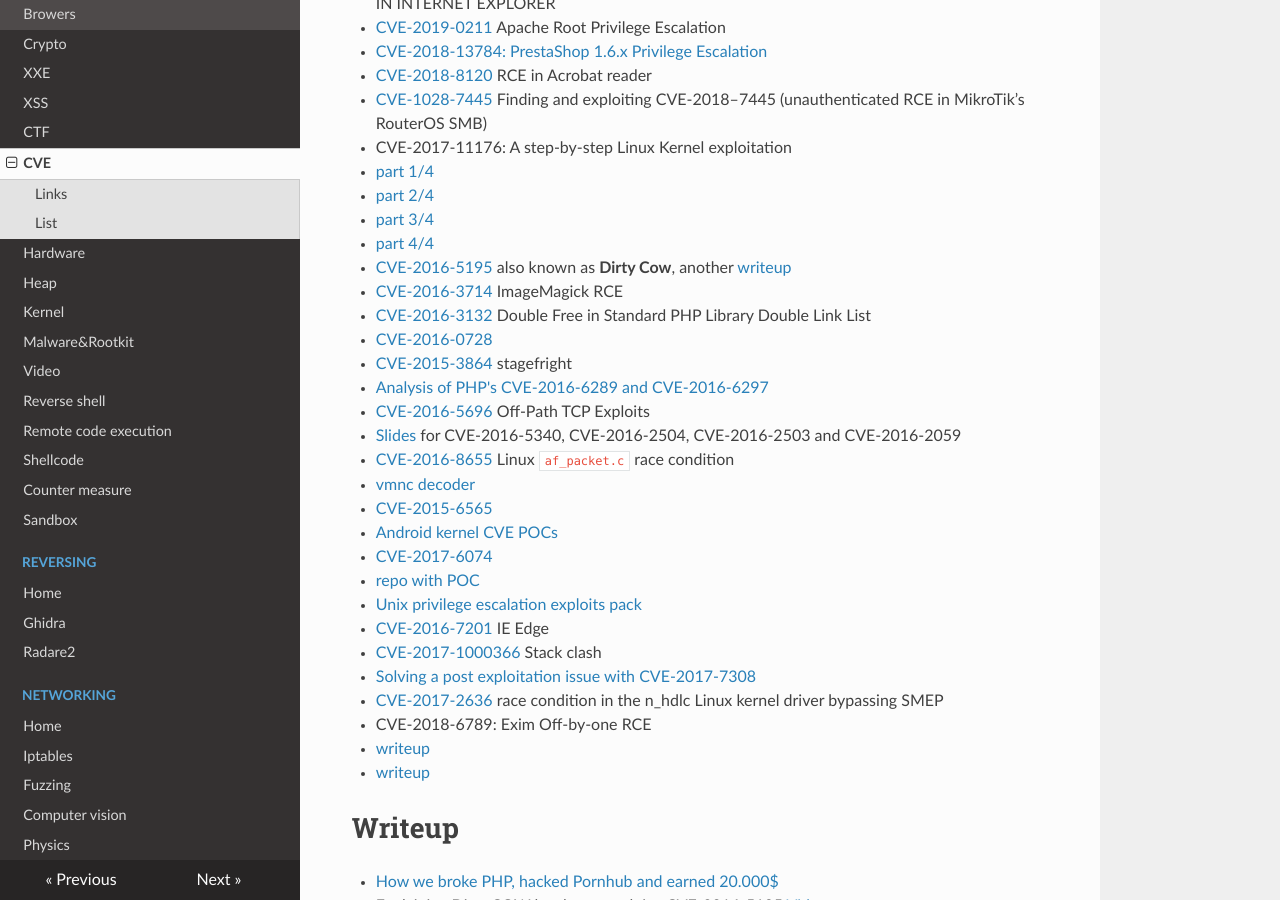
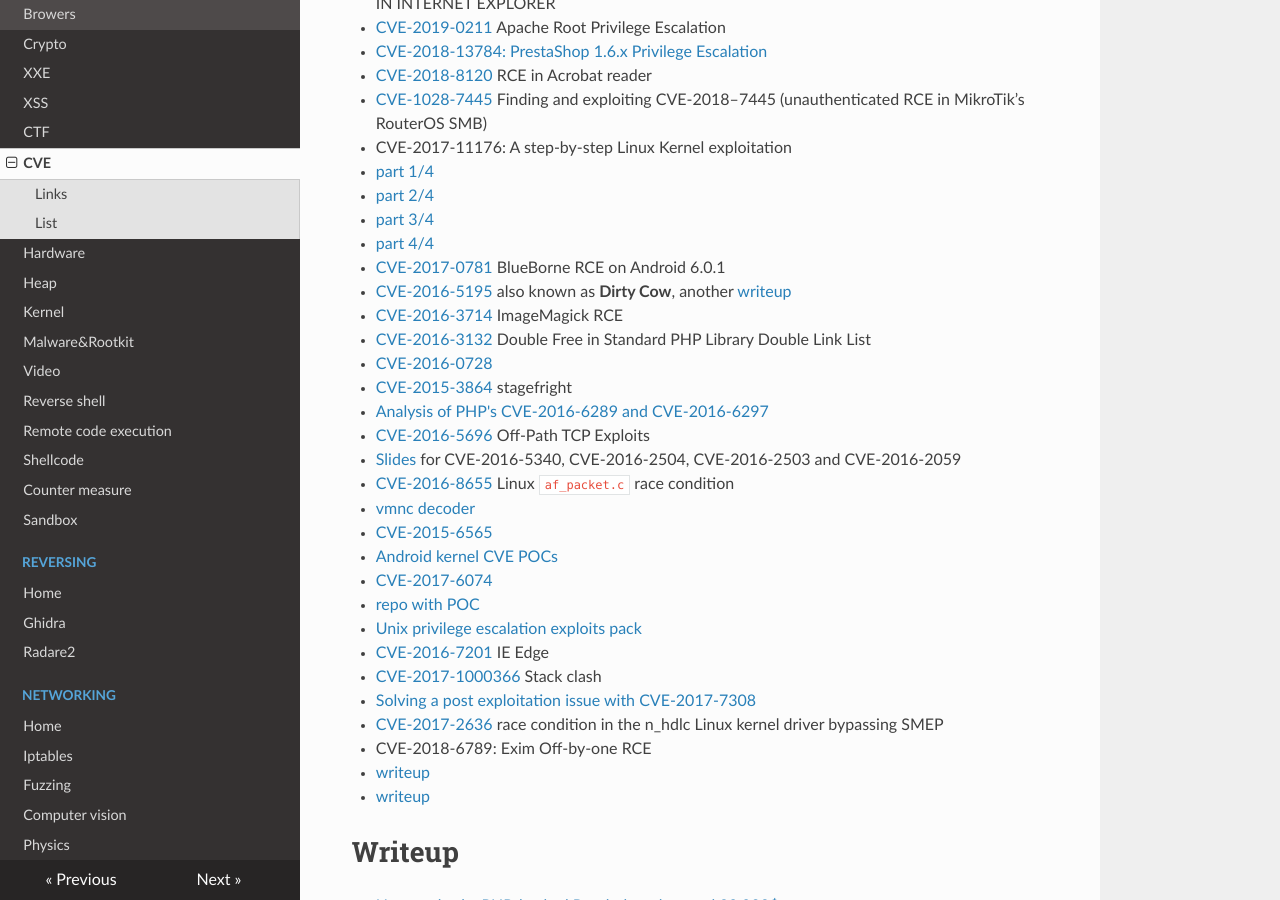
Before and after one commit to gipi/low-level, an MkDocs documentation site: the page built from docs/cve.md, in a window 1280 px wide and 900 px high, scrolled down 737 px. Built offline with MkDocs 1.6.1, drawn with Linux system fonts in a browser that asks for light colours; nearby versions of some CDN libraries; old or Windows-style settings are respelled for this version of MkDocs.

Commit message:
Update cve.md

```diff
--- a/docs/cve.md
+++ b/docs/cve.md
@@ -30,6 +30,7 @@
    - [part 2/4](https://blog.lexfo.fr/cve-2017-11176-linux-kernel-exploitation-part2.html)
    - [part 3/4](https://blog.lexfo.fr/cve-2017-11176-linux-kernel-exploitation-part3.html)
    - [part 4/4](https://blog.lexfo.fr/cve-2017-11176-linux-kernel-exploitation-part4.html)
+ - [CVE-2017-0781](https://jesux.es/exploiting/blueborne-android-6.0.1-english/) BlueBorne RCE on Android 6.0.1
  - [CVE-2016-5195](https://dirtycow.ninja/) also known as **Dirty Cow**, another [writeup](https://chao-tic.github.io/blog/2017/05/24/dirty-cow)
  - [CVE-2016-3714](https://imagetragick.com) ImageMagick RCE
  - [CVE-2016-3132](http://www.libnex.org/blog/doublefreeinstandardphplibrarydoublelinklist) Double Free in Standard PHP Library Double Link List
```
